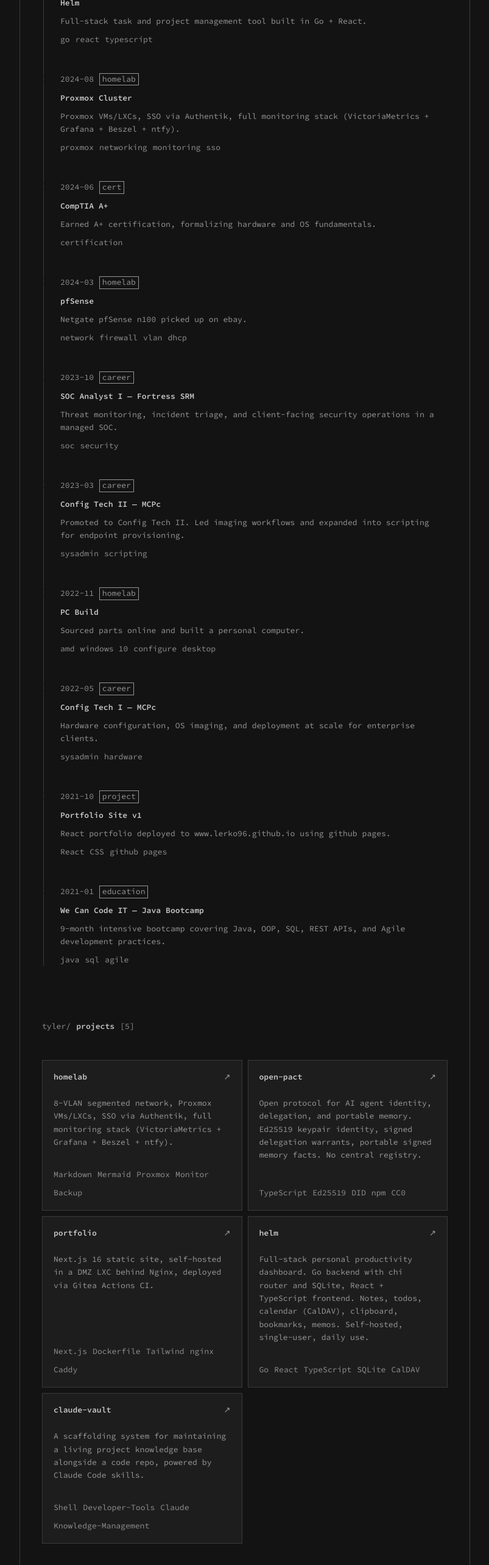
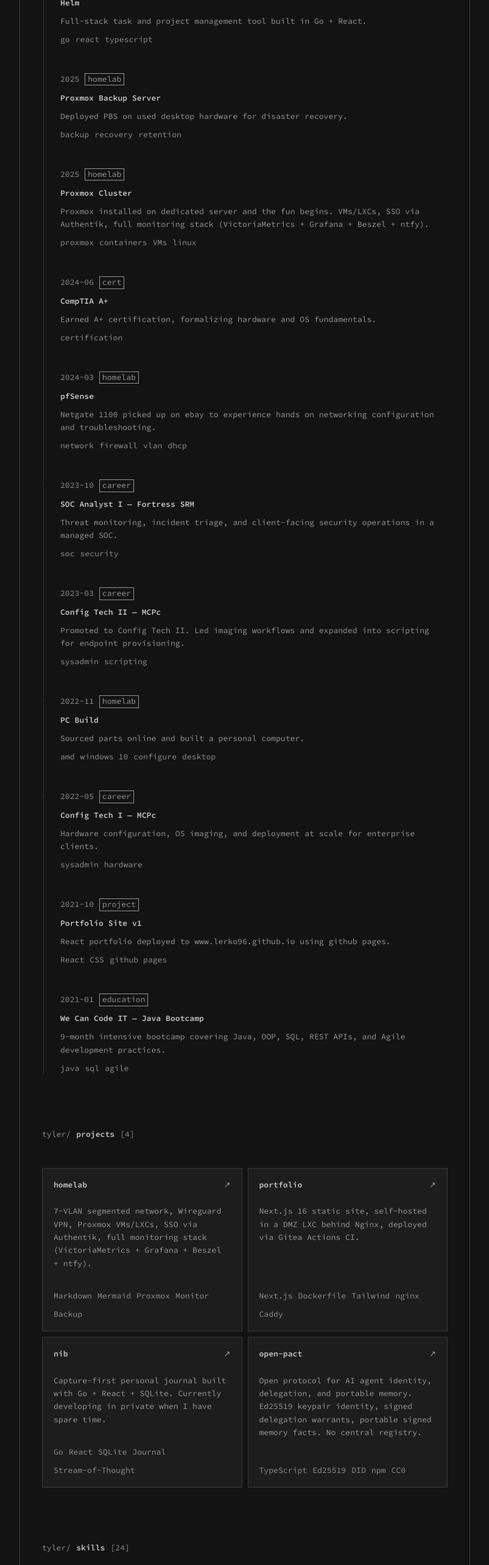
Before and after one commit to lerko96/lerko96.github.io, a Next.js app: page / in a window 1280 px wide. Shown: the part 920-3486 px from the top of the page at 61% size, without its empty margins (238-1041 px from the left). Built offline with nearby package versions, Linux system fonts and the light colour scheme.

Commit message:
chore(content): refresh projects + timeline
- featured: swap helm → nib, drop claude-vault, reorder
- helm → archive
- homelab description: 7 VLANs + Wireguard VPN (matches access-tier framing)
- timeline: add Proxmox Backup Server 2025; pfSense entry corrected to Netgate 1100

```diff
--- a/src/data/projects.ts
+++ b/src/data/projects.ts
@@ -17,19 +17,9 @@ export const projects: Project[] = [
     slug: "homelab",
     title: "homelab",
     description:
-      "8-VLAN segmented network, Proxmox VMs/LXCs, SSO via Authentik, full monitoring stack (VictoriaMetrics + Grafana + Beszel + ntfy).",
+      "7-VLAN segmented network, Wireguard VPN, Proxmox VMs/LXCs, SSO via Authentik, full monitoring stack (VictoriaMetrics + Grafana + Beszel + ntfy).",
     tags: ["Markdown", "Mermaid", "Proxmox", "Monitor", "Backup"],
     githubUrl: "https://gitea.lerkolabs.com/lerko/homelab",
-    tier: "featured",
-    year: 2026,
-  },
-  {
-    slug: "open-pact",
-    title: "open-pact",
-    description:
-      "Open protocol for AI agent identity, delegation, and portable memory. Ed25519 keypair identity, signed delegation warrants, portable signed memory facts. No central registry.",
-    tags: ["TypeScript", "Ed25519", "DID", "npm", "CC0"],
-    githubUrl: "https://github.com/lerko96/open-pact",
     tier: "featured",
     year: 2026,
   },
@@ -44,26 +34,46 @@ export const projects: Project[] = [
     year: 2021,
   },
   {
+    slug: "nib",
+    title: "nib",
+    description:
+      "Capture-first personal journal built with Go + React + SQLite.  Currently developing in private when I have spare time.",
+    tags: ["Go", "React", "SQLite", "Journal", "Stream-of-Thought"],
+    githubUrl: "https://github.com/lerko96/nib",
+    tier: "featured",
+    year: 2026,
+  },
+  {
+    slug: "open-pact",
+    title: "open-pact",
+    description:
+      "Open protocol for AI agent identity, delegation, and portable memory. Ed25519 keypair identity, signed delegation warrants, portable signed memory facts. No central registry.",
+    tags: ["TypeScript", "Ed25519", "DID", "npm", "CC0"],
+    githubUrl: "https://github.com/lerko96/open-pact",
+    tier: "featured",
+    year: 2026,
+  },
+  // --- Archive ---
+  {
     slug: "helm",
     title: "helm",
     description:
       "Full-stack personal productivity dashboard. Go backend with chi router and SQLite, React + TypeScript frontend. Notes, todos, calendar (CalDAV), clipboard, bookmarks, memos. Self-hosted, single-user, daily use.",
     tags: ["Go", "React", "TypeScript", "SQLite", "CalDAV"],
     githubUrl: "https://github.com/lerko96/helm",
-    tier: "featured",
+    tier: "archive",
     year: 2026,
   },
   {
-    slug: "claude-vault",
-    title: "claude-vault",
+    slug: "risk-ops",
+    title: "risk-ops",
     description:
-      "A scaffolding system for maintaining a living project knowledge base alongside a code repo, powered by Claude Code skills.",
-    tags: ["Shell", "Developer-Tools", "Claude", "Knowledge-Management"],
-    githubUrl: "https://github.com/lerko96/claude-vault",
-    tier: "featured",
+      "Browser-based strategy dashboard for Risk: Global Domination (SMG Studio). Open one HTML file — no install needed.",
+    tags: ["HTML", "JavaScript"],
+    githubUrl: "#",
+    tier: "archive",
     year: 2026,
   },
-  // --- Archive ---
   {
     slug: "golf-book-mobile",
     title: "golf-book-mobile",
@@ -75,16 +85,6 @@ export const projects: Project[] = [
     stats: "200+ commits",
     statusBadge: "Pending App Store Approval",
     year: 2025,
-  },
-  {
-    slug: "risk-ops",
-    title: "risk-ops",
-    description:
-      "Browser-based strategy dashboard for Risk: Global Domination (SMG Studio). Open one HTML file — no install needed.",
-    tags: ["HTML", "JavaScript"],
-    githubUrl: "#",
-    tier: "archive",
-    year: 2026,
   },
   {
     slug: "twitter-thread-ext",
--- a/src/data/timeline.ts
+++ b/src/data/timeline.ts
@@ -47,12 +47,19 @@ export const timeline: TimelineEntry[] = [
     tags: ["go", "react", "typescript"],
   },
   {
-    date: "2024-08",
+    date: "2025",
+    title: "Proxmox Backup Server",
+    type: "homelab",
+    description: "Deployed PBS on used desktop hardware for disaster recovery.",
+    tags: ["backup", "recovery", "retention"],
+  },
+  {
+    date: "2025",
     title: "Proxmox Cluster",
     type: "homelab",
     description:
-      "Proxmox VMs/LXCs, SSO via Authentik, full monitoring stack (VictoriaMetrics + Grafana + Beszel + ntfy).",
-    tags: ["proxmox", "networking", "monitoring", "sso"],
+      "Proxmox installed on dedicated server and the fun begins. VMs/LXCs, SSO via Authentik, full monitoring stack (VictoriaMetrics + Grafana + Beszel + ntfy).",
+    tags: ["proxmox", "containers", "VMs", "linux"],
   },
   {
     date: "2024-06",
@@ -66,7 +73,8 @@ export const timeline: TimelineEntry[] = [
     date: "2024-03",
     title: "pfSense",
     type: "homelab",
-    description: "Netgate pfSense n100 picked up on ebay.",
+    description:
+      "Netgate 1100 picked up on ebay to experience hands on networking configuration and troubleshooting.",
     tags: ["network", "firewall", "vlan", "dhcp"],
   },
   {
```
